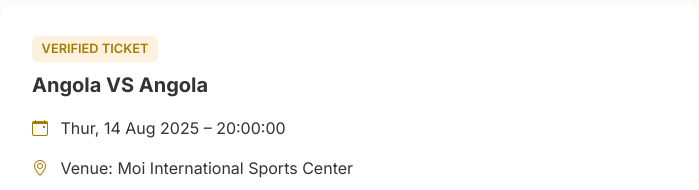
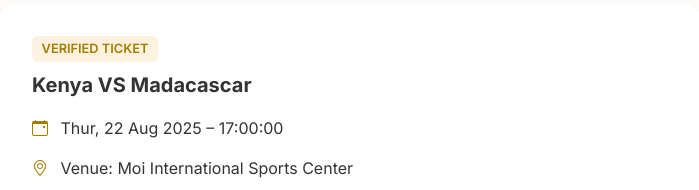
Before and after one commit to mwendwapaxful9/vincentrotich, a website: page public/index.html in a window 1280 px wide. Shown: the part 229-419 px from the top of the page, without its empty margins (290-989 px from the left). Drawn offline with nearby package versions, Linux system fonts and the light colour scheme.

Commit message:
Update index.html

```diff
--- a/public/index.html
+++ b/public/index.html
@@ -117,9 +117,9 @@
 
     <div class="ticket-card shadow-sm">
         <div class="verified-tag">VERIFIED TICKET</div>
-        <div class="ticket-title">Angola VS Angola</div>
+        <div class="ticket-title">Kenya VS Madacascar</div>
         <div class="ticket-info mt-3">
-            <p><i class="bi bi-calendar-event"></i> Thur, 14 Aug 2025 – 20:00:00</p>
+            <p><i class="bi bi-calendar-event"></i> Thur, 22 Aug 2025 – 17:00:00</p>
             <p><i class="bi bi-geo-alt"></i> Venue: Moi International Sports Center</p>
         </div>
 
```
